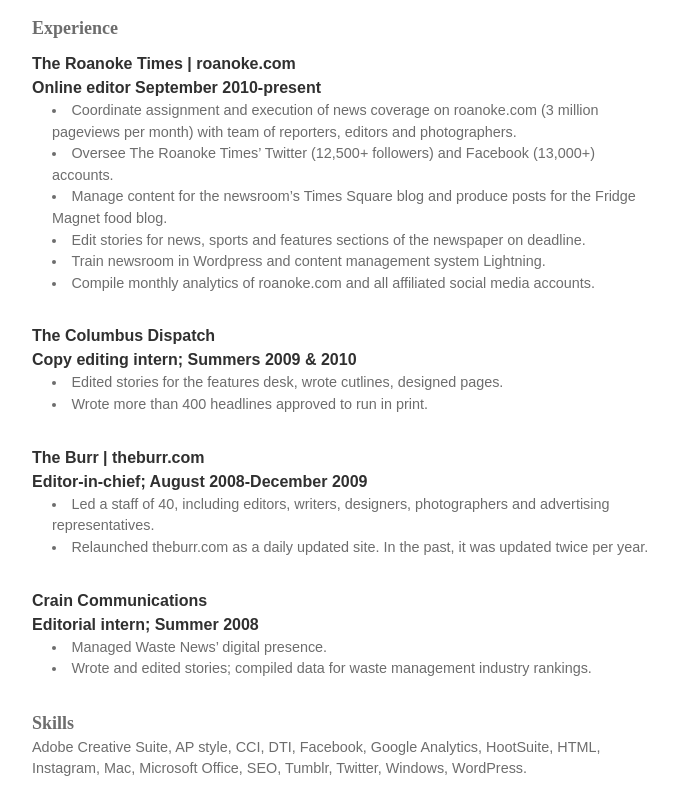
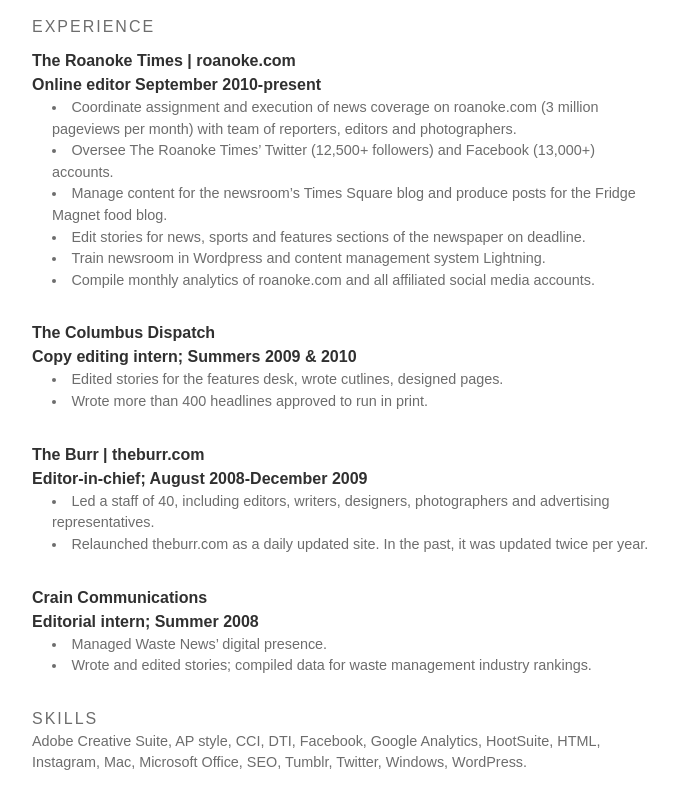
Before and after one commit to csaniga/CS-Identity, a plain HTML site: page index.html in a window 1280 px wide. Shown: the part 129-926 px from the top of the page, without its empty margins (298-972 px from the left). Drawn offline with Linux system fonts and the light colour scheme; a web font is replaced by a local one.

Commit message:
Updated heading style

```diff
--- a/stylesheets/stylesheet.css
+++ b/stylesheets/stylesheet.css
@@ -65,6 +65,7 @@ a {
 	color: #000000;
 	font-weight: 500;
 }
+
 a:hover {
 	color: #6d6d6d;
 }
@@ -167,9 +168,10 @@ h2 {
 
 h3 {
 	color: #6d6d6d;
-	font-family: 'Lora', serif;
-	font-size: 18px;
-	font-weight: bold;
+	font-size: 16px;
+	letter-spacing: 2px;
+    margin-top: 10px;
+    text-transform: uppercase;
 	margin-top: 10px;
 }
 
```
